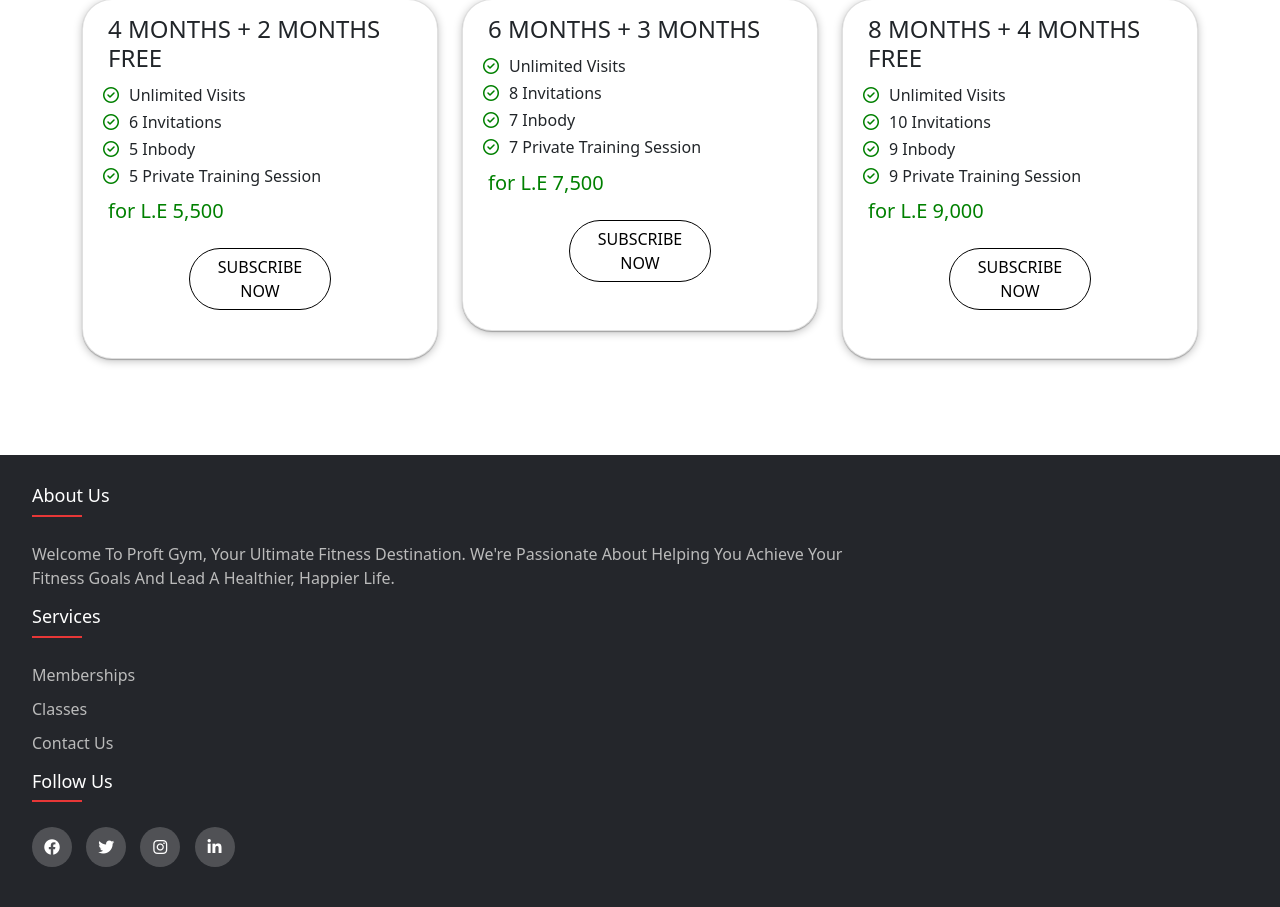
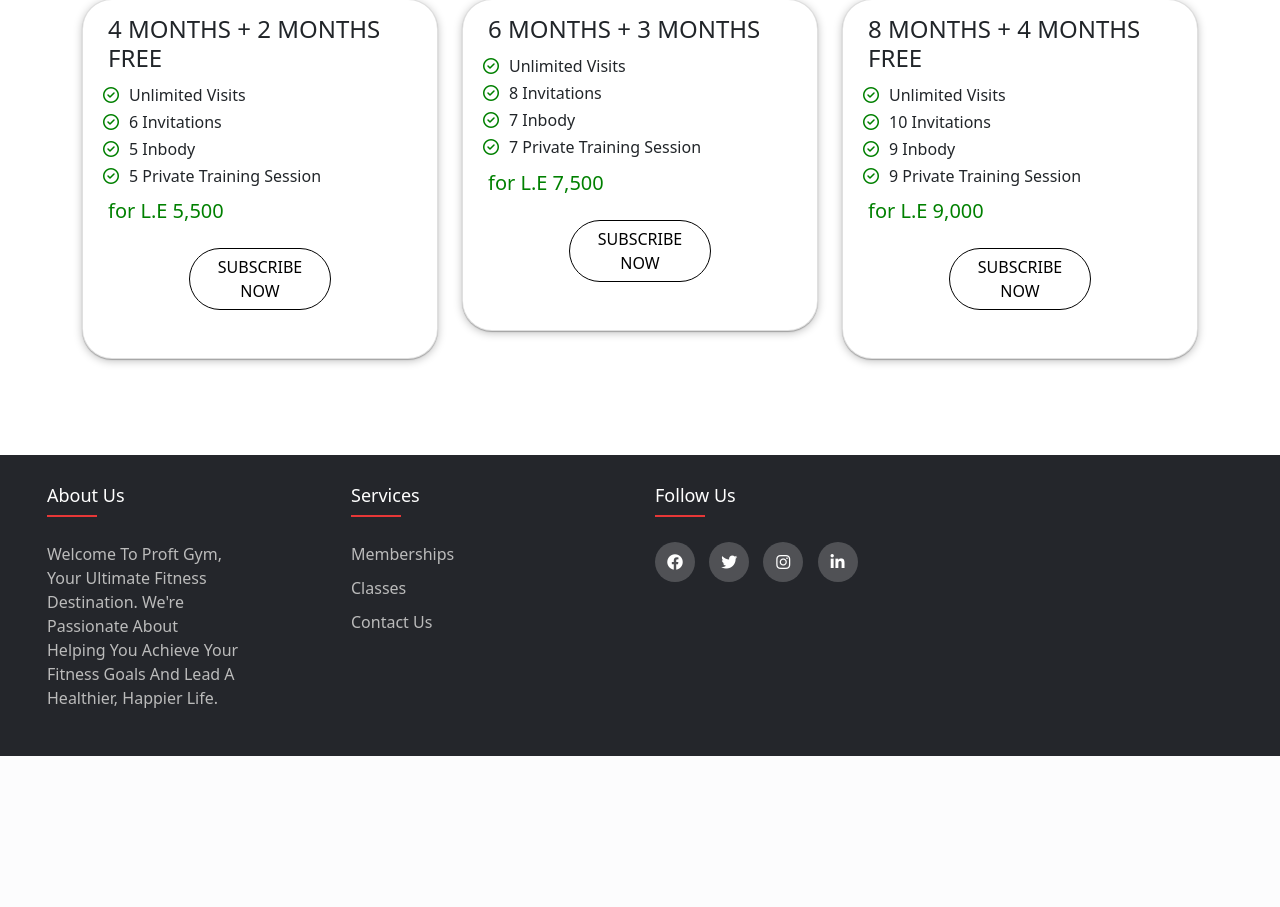
Before and after one commit to mohamedfareed244/Gym-Erp-System, a PHP site: page /views/memberships.php in a window 1280 px wide. Shown: the part 924-1831 px from the top of the page. After the commit the page ends 1680 px from the top, so only its background shows below. Run offline with PHP 8.4, Linux system fonts and the light colour scheme; some libraries are stand-ins or nearby versions.

Commit message:
fixed clashing classes

```diff
--- a/partials/footer.php
+++ b/partials/footer.php
@@ -1,6 +1,6 @@
 <footer class="footer">
         <div class="footer-container">
-            <div class="row">
+            <div class="footer-row">
                 <div class="footer-col">
                     <h4>About us</h4>
                     <ul>
--- a/public/CSS/index.css
+++ b/public/CSS/index.css
@@ -317,7 +317,7 @@ body::-webkit-scrollbar-thumb {
     margin: auto;
 }
 
-.footer-container .row {
+.footer-container .footer-row {
     display: flex;
     flex-wrap: wrap;
 }
```
